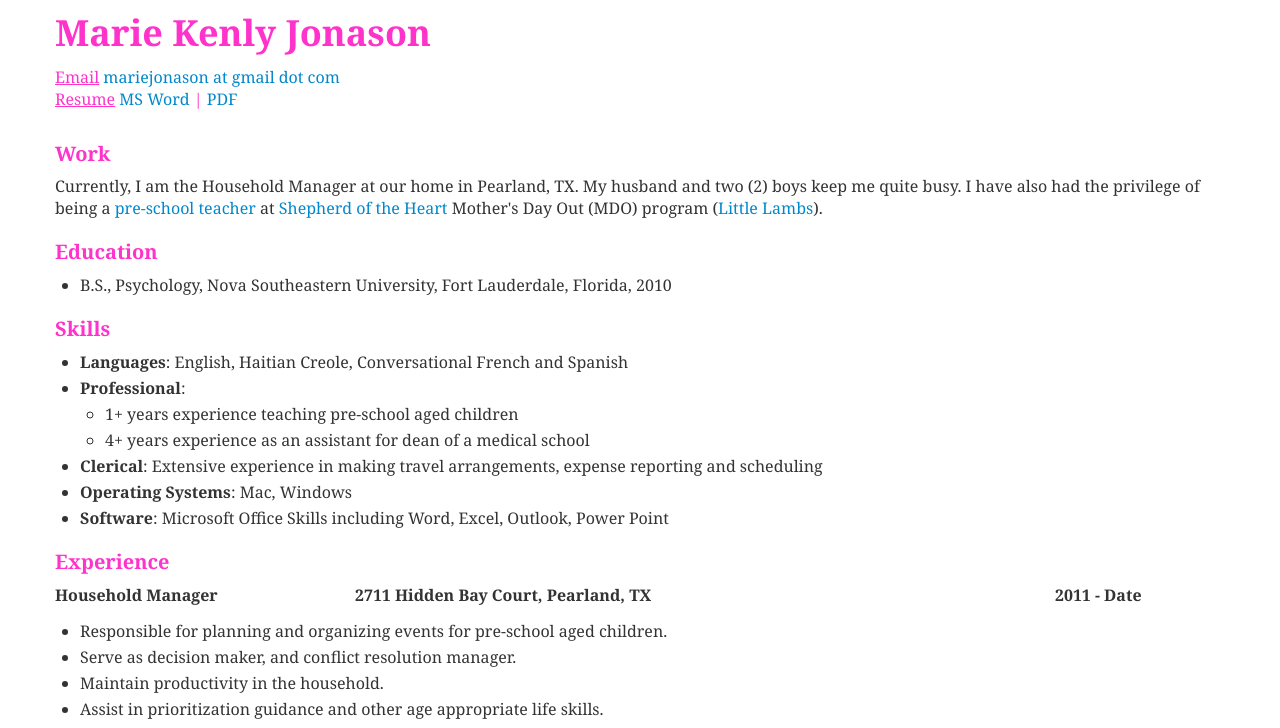
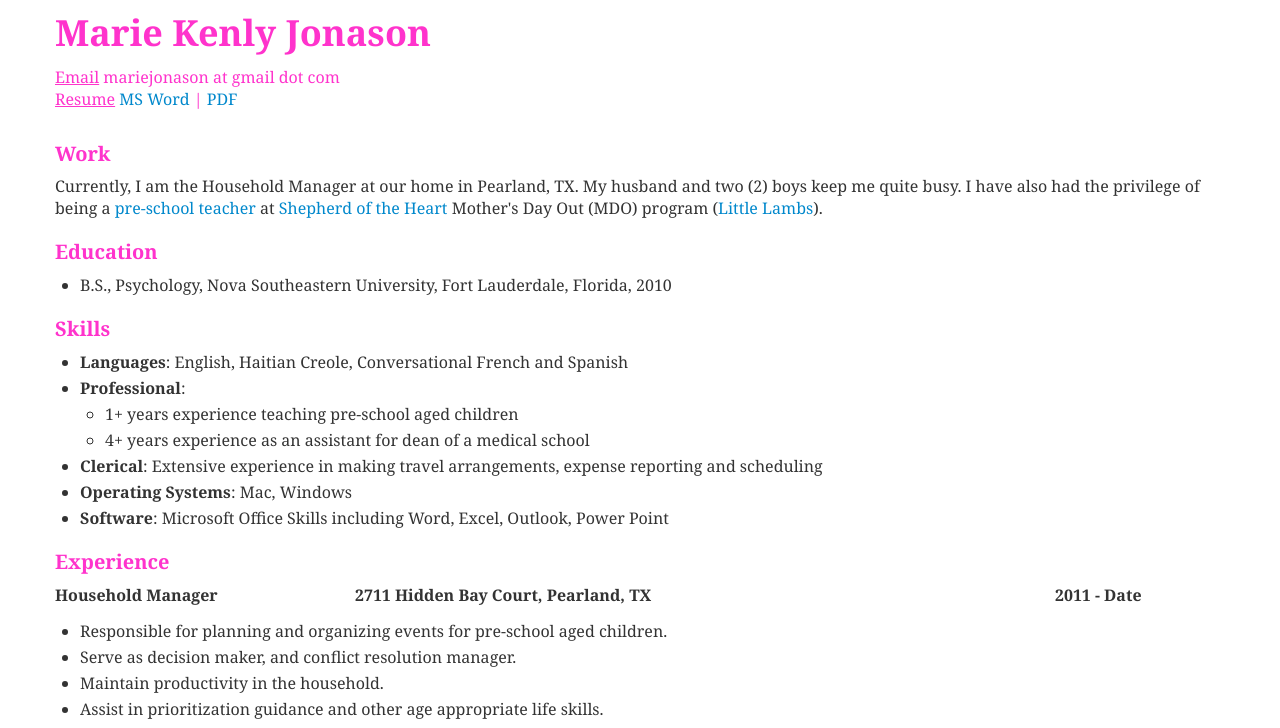
Before and after one commit to gregjonason/mariejonason.github.io, a plain HTML site: page index.html in a window 1280 px wide. Shown: the top 728 px of the page. Drawn offline with nearby package versions, Linux system fonts and the light colour scheme.

Commit message:
my latest index page

```diff
--- a/index.html
+++ b/index.html
@@ -1087,7 +1087,7 @@
 				<font color="#FF33CC">
 				<!--<img src="about-greg-8-bit-100x100.png" alt="Gregory Jonason 8-bit Image">-->
 				<h2>Marie Kenly Jonason</h2>
-				<u>Email</u> <a href="mailto:mariejonason@gmail.com">mariejonason at gmail dot com</a><br />
+				<u>Email</u> mariejonason at gmail dot com<br />
 				<u>Resume</u> <a href="marie_jonason_resume.doc" target=_new> MS Word</a> | <a href="marie_jonason_resume.pdf" target=_new> PDF</a><br />
 				<!--<u>LinkedIn</u> <a href="https://linkedin.com/in/" target=_new">linkedin.com/in/</a><br />-->
 				<br />
```
